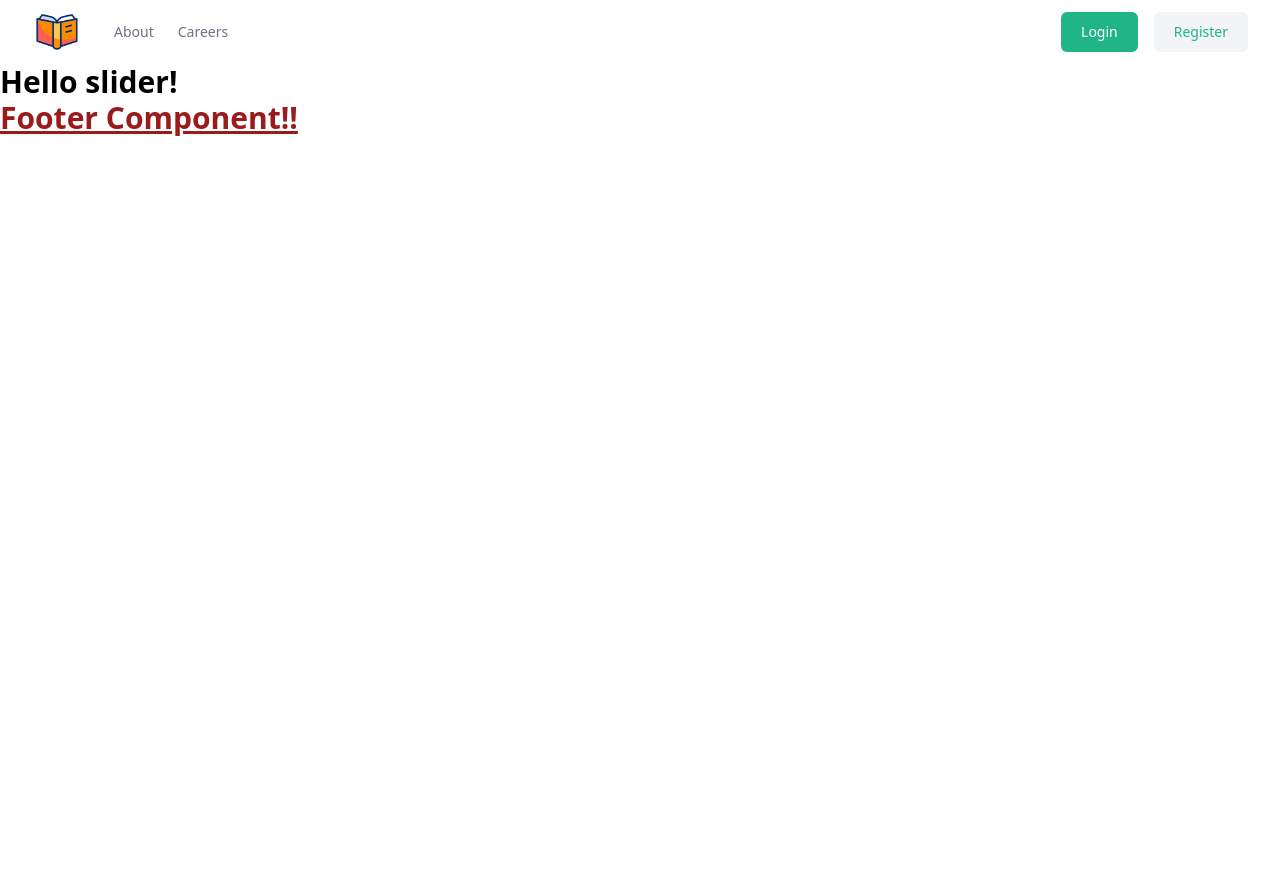
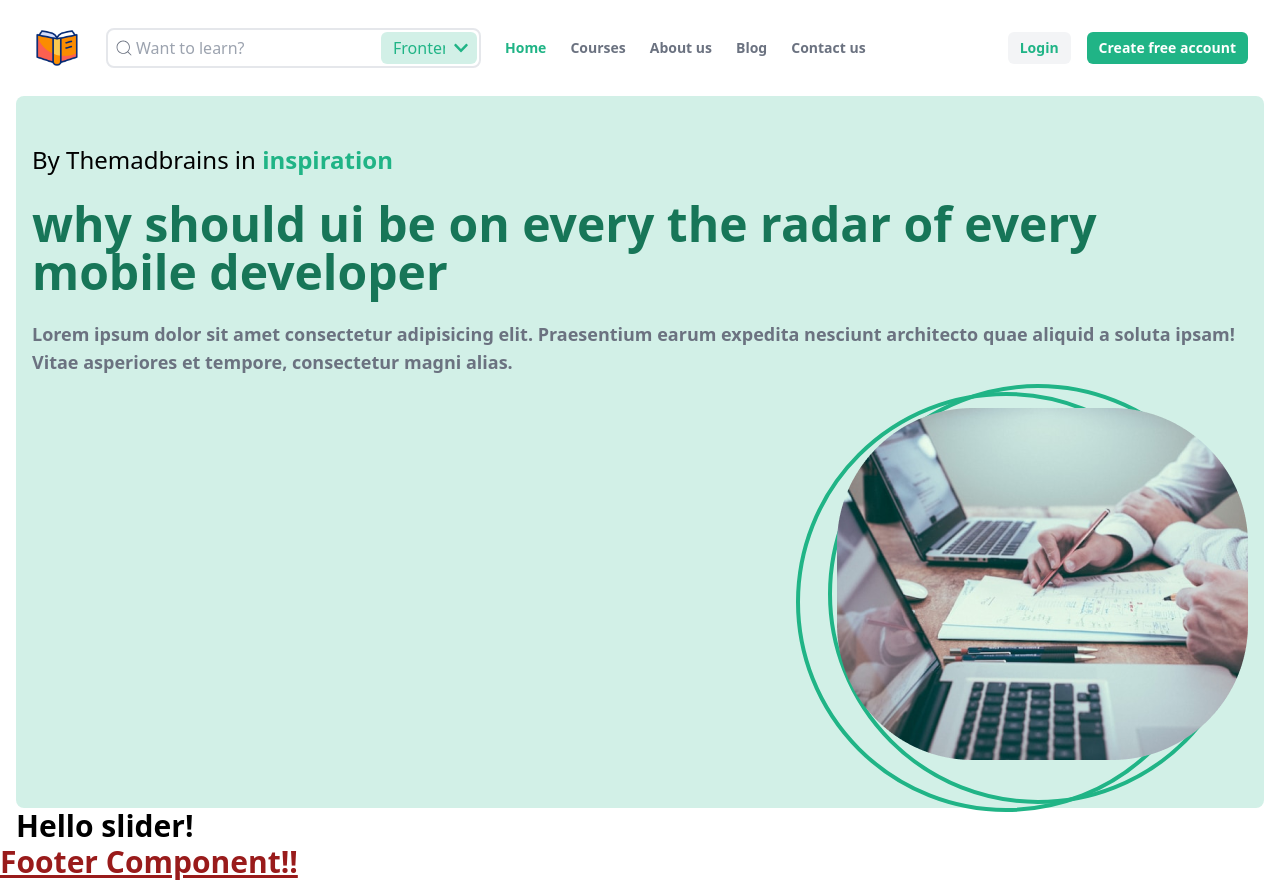
Before and after one commit to SiriusEG/Codixa_Front, a Next.js app: page / in a window 1280 px wide. Before the commit the page ends 800 px from the top, so only its background shows below. Built offline with nearby package versions, Linux system fonts and the light colour scheme.

Commit message:
header and first section

```diff
--- a/src/app/(home)/page.jsx
+++ b/src/app/(home)/page.jsx
@@ -1,10 +1,12 @@
 
+import HomeFirstSection from "@/component/HomeFirstSection";
 import Slider from "@/component/Slider";
 import React from "react";
 
 export default function page() {
   return (
-    <div>
+    <div className="mx-4">
+      <HomeFirstSection />
       <Slider />
     </div>
   );
--- a/src/app/layout.jsx
+++ b/src/app/layout.jsx
@@ -1,7 +1,7 @@
 import { Inter } from "next/font/google";
 import "./global.css";
 import Footer from "@/component/Footer";
-import Header from "@/component/Header";
+import Header from "@/component/header/Header";
 const inter = Inter({ subsets: ["latin"] });
 
 export const metadata = {
--- a/src/component/Header.jsx
+++ /dev/null
@@ -1,66 +0,0 @@
-import Image from "next/image";
-import Link from "next/link";
-import React from "react";
-
-export default function Header() {
-  return (
-    <header className="bg-white">
-  <div className="mx-auto flex h-16 max-w-screen-xl items-center gap-8 px-4 sm:px-6 lg:px-8">
-    <Link className="block text-primary" href="/">
-      <span className="sr-only">Home</span>
-     <Image src="/logo.gif" alt="logo" width={50} height={50} />
-    </Link>
-
-    <div className="flex flex-1 items-center justify-end md:justify-between">
-      <nav aria-label="Global" className="hidden md:block">
-        <ul className="flex items-center gap-6 text-sm">
-          <li>
-            <Link className="text-gray-500 transition hover:text-gray-500/75" href="#"> About </Link>
-          </li>
-
-          <li>
-            <Link className="text-gray-500 transition hover:text-gray-500/75" href="#"> Careers </Link>
-          </li>
-
-
-        </ul>
-      </nav>
-
-      <div className="flex items-center gap-4">
-        <div className="sm:flex sm:gap-4">
-          <Link
-            className="block rounded-md bg-primary px-5 py-2.5 text-sm font-medium text-white transition hover:bg-teal-700"
-            href="login"
-          >
-            Login
-          </Link>
-
-          <Link
-            className="hidden rounded-md bg-gray-100 px-5 py-2.5 text-sm font-medium text-primary transition hover:text-primary/75 sm:block"
-            href="#"
-          >
-            Register
-          </Link>
-        </div>
-
-        <button
-          className="block rounded bg-gray-100 p-2.5 text-gray-600 transition hover:text-gray-600/75 md:hidden"
-        >
-          <span className="sr-only">Toggle menu</span>
-          <svg
-            xmlns="http://www.w3.org/2000/svg"
-            className="size-5"
-            fill="none"
-            viewBox="0 0 24 24"
-            stroke="currentColor"
-            strokeWidth="2"
-          >
-            <path strokeLinecap="round" strokeLinejoin="round" d="M4 6h16M4 12h16M4 18h16" />
-          </svg>
-        </button>
-      </div>
-    </div>
-  </div>
-</header>
-  );
-};
--- /dev/null
+++ b/src/component/HomeFirstSection.jsx
@@ -0,0 +1,30 @@
+import Image from 'next/image'
+import React from 'react'
+
+function HomeFirstSection() {
+  return (
+    <section className='bg-primary/20 grid grid-cols-2 rounded-lg gap-8 px-4 py-12'>
+        <div className='col-span-2 md-col-span-1 flex items-start justify-center gap-6 flex-col'>
+        <h4 className='text-2xl'>
+        By Themadbrains in <span className='text-primary font-semibold'>inspiration</span>
+        </h4>
+
+        <h2 className='text-5xl font-semibold text-secondary'>why should ui be on every the radar of every mobile developer</h2>
+
+        <p className='text-gray-500 text-lg font-semibold'>
+            Lorem ipsum dolor sit amet consectetur adipisicing elit. Praesentium earum expedita nesciunt architecto quae aliquid a soluta ipsam! Vitae asperiores et tempore, consectetur magni alias.
+        </p>
+        </div>
+
+        <div className='flex  justify-end relative col-span-2 md-col-span-1'>
+            <div className="absolute bg-transparent rounded-full border-4 border-primary -top-6 right-0 w-[420px] h-[420px]"></div>
+            <div className="absolute bg-transparent rounded-full border-4 border-primary -top-4 right-8 w-[420px] h-[420px]"></div>
+
+        <Image src='/home-first-sec.png' alt='first-sec-image' width={2000} height={2000} className=' h-[352px] relative z-10 w-[411px]' />
+        </div>
+
+    </section>
+  )
+}
+
+export default HomeFirstSection
--- /dev/null
+++ b/src/component/header/CollapseCS.jsx
@@ -0,0 +1,21 @@
+"use client"
+
+import React, { useState } from 'react'
+import NavListCS from './NavListCS';
+
+function CollapseCS({children}) {
+    const [isOpen,setIsOpen] = useState(true)
+  return (
+    <>
+        <div onClick={()=>setIsOpen(!isOpen)} className="hidden">
+        {children}
+        </div>
+
+    <div className="hidden">
+        <NavListCS/>
+    </div>
+    </>
+  )
+}
+
+export default CollapseCS
--- /dev/null
+++ b/src/component/header/Header.jsx
@@ -0,0 +1,62 @@
+import Image from "next/image";
+import Link from "next/link";
+import React from "react";
+import { CiSearch } from "react-icons/ci";
+import NavListCS from "./NavListCS";
+import { IoMenu } from "react-icons/io5";
+import { FaChevronDown } from "react-icons/fa";
+import CollapseCS from './CollapseCS';
+
+export default function Header() {
+  return (
+    <header className="bg-white">
+      <div className="mx-auto flex h-24 w-screen items-center gap-6 px-4 sm:px-6 lg:px-8 ">
+        {/* logo */}
+        <Link className=" text-primary" href="/">
+          <span className="sr-only">Home</span>
+          <Image src="/logo.gif" alt="logo" width={50} height={50} />
+        </Link>
+
+        {/* search bar */}
+        <div className="relative">
+          <CiSearch className="text-gray-500 absolute top-2.5 grid start-2 place-content-center text-xl" />
+          <input
+            type="text"
+            id="Search"
+            placeholder="Want to learn?"
+            className="rounded-lg border-2 ps-7 pe-28  py-1.5 hover:border-primary focus:border-primary outline-none"
+          />
+
+        <div>
+
+        <div className="absolute w-24 text-primary inset-y-1 right-1">
+           <select className="appearance-none block w-full bg-primary/20 rounded-md py-1 px-3 pr-8 outline-none">
+              <option>Frontend</option>
+               <option>Backend</option>
+               <option>ui/ux</option>
+          </select>
+  <div className="pointer-events-none absolute inset-y-0 right-0 flex items-center px-2 ">
+    <FaChevronDown className="w-4 h-4"  />
+  </div>
+</div>
+  </div>
+        </div>
+
+        {/* navList */}
+        <div className="flex flex-1 items-center justify-end md:justify-between">
+        <NavListCS  />
+
+    {/* collapse */}
+      <CollapseCS>
+      <button
+        className="block rounded bg-gray-100 p-2.5 text-gray-600 transition hover:text-gray-600/75 lg:hidden"
+      >
+        <span className="sr-only">Toggle menu</span>
+        <IoMenu />
+      </button>
+      </CollapseCS>
+  </div>
+      </div>
+    </header>
+  );
+}
--- /dev/null
+++ b/src/component/header/NavListCS.jsx
@@ -0,0 +1,91 @@
+"use client"
+
+import Link from 'next/link'
+import { usePathname } from 'next/navigation'
+import React from 'react'
+
+function NavListCS() {
+    const pathname = usePathname()
+
+  return (
+    <>
+
+    <nav aria-label="Global" >
+      <ul className="flex items-center gap-6 text-sm">
+        <li>
+          <Link
+            href="/"
+            className={`${
+              pathname === "/" ? "text-primary" : "text-gray-500"
+            } transition hover:text-secondary font-semibold `}
+          >
+            Home
+          </Link>
+        </li>
+
+        <li>
+          <Link
+            href="/courses"
+            className={`${
+              pathname === "/courses" ? "text-primary" : "text-gray-500"
+            } transition hover:text-secondary font-semibold `}
+          >
+            Courses
+          </Link>
+        </li>
+
+        <li>
+          <Link
+            href="/aboutus"
+            className={`${
+              pathname === "/aboutus" ? "text-primary" : "text-gray-500"
+            } transition hover:text-secondary font-semibold `}
+          >
+            About us
+          </Link>
+        </li>
+
+        <li>
+          <Link
+            href="/blog"
+            className={`${
+              pathname === "/blog" ? "text-primary" : "text-gray-500"
+            } transition hover:text-secondary font-semibold `}
+          >
+            Blog
+          </Link>
+        </li>
+
+        <li>
+          <Link
+            href="/contactus"
+            className={`${
+              pathname === "/contactus" ? "text-primary" : "text-gray-500"
+            } transition hover:text-secondary font-semibold `}
+          >
+            Contact us
+          </Link>
+        </li>
+      </ul>
+    </nav>
+
+<div className="sm:flex sm:gap-4">
+<Link
+  className="hidden rounded-md text-sm bg-gray-100 px-3 py-1.5  font-semibold text-primary transition hover:text-secondary sm:block"
+  href="/login"
+>
+  Login
+</Link>
+
+<Link
+  className="block rounded-md text-sm bg-primary px-3 py-1.5  font-semibold text-white transition hover:bg-secondary"
+  href="/register"
+>
+  Create free account
+</Link>
+</div>
+</>
+  )
+}
+
+export default NavListCS
--- a/tailwind.config.js
+++ b/tailwind.config.js
@@ -13,7 +13,7 @@ module.exports = {
     extend: {
       colors:{
         primary:"#20B486",
-        secindary:"#177658"
+        secondary:"#177658"
       },
     },
   },
```
Also changed, not shown: public/home-first-sec.png (added).
